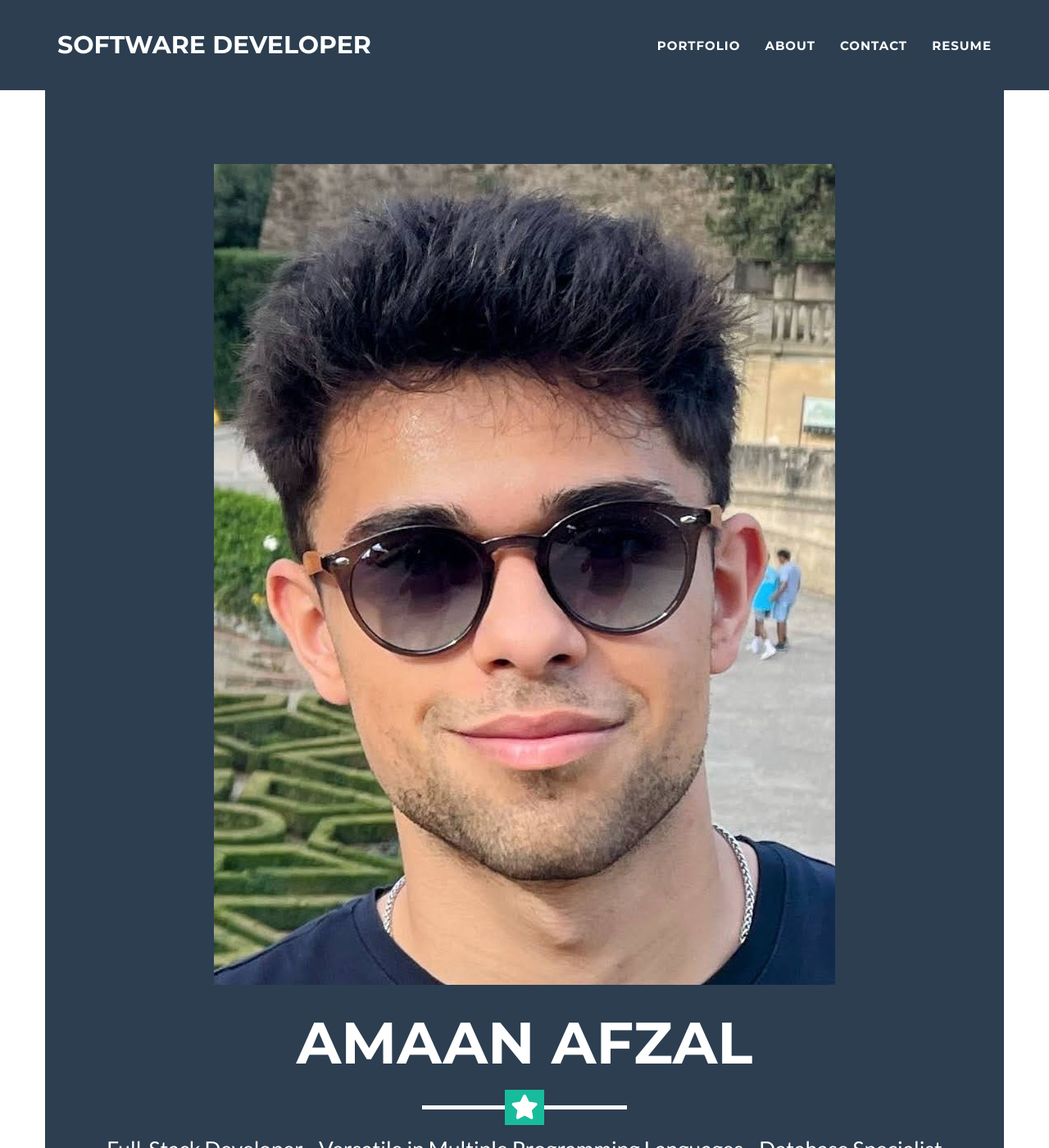
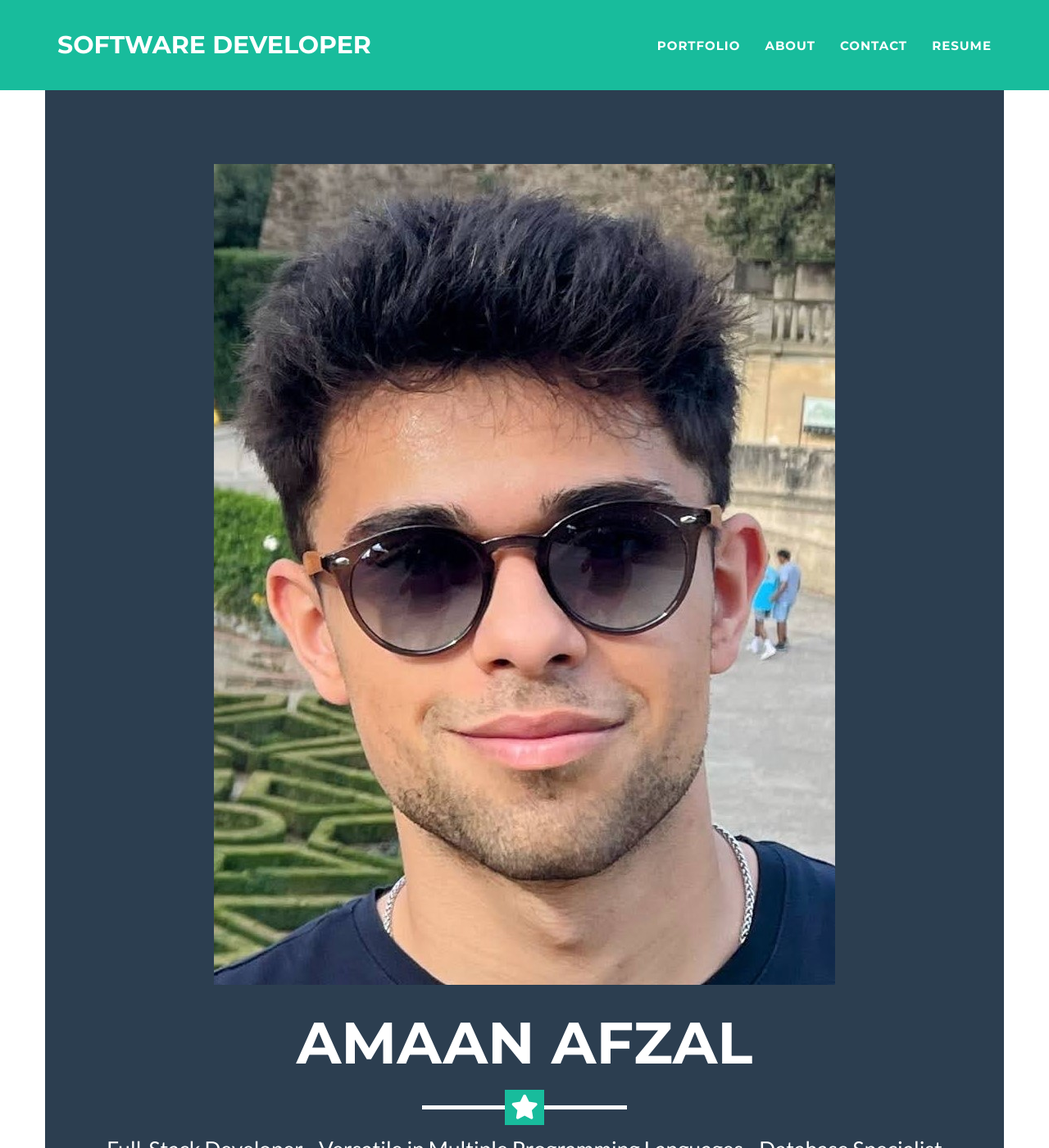
Before and after one commit to Amaan6868/Amaan6868.github.i, a Jekyll site: the page built from _posts/2024-12-10-BotnetSimulation.markdown, in a window 1280 px wide and 1400 px high. Shown: the whole window at 82% size. Built offline with Jekyll 4.4.1, drawn with Linux system fonts in a browser that asks for light colours.

Commit message:
Update main.css

```diff
--- a/_includes/css/main.css
+++ b/_includes/css/main.css
@@ -146,7 +146,7 @@ header .intro-text .skills {
     text-transform: uppercase;
     font-family: Montserrat,"Helvetica Neue",Helvetica,Arial,sans-serif;
     font-weight: 700;
-    background: #{{ site.color.secondary }};
+    background: #{{ site.color.primary }};
 }
 
 .navbar a:focus {
```
